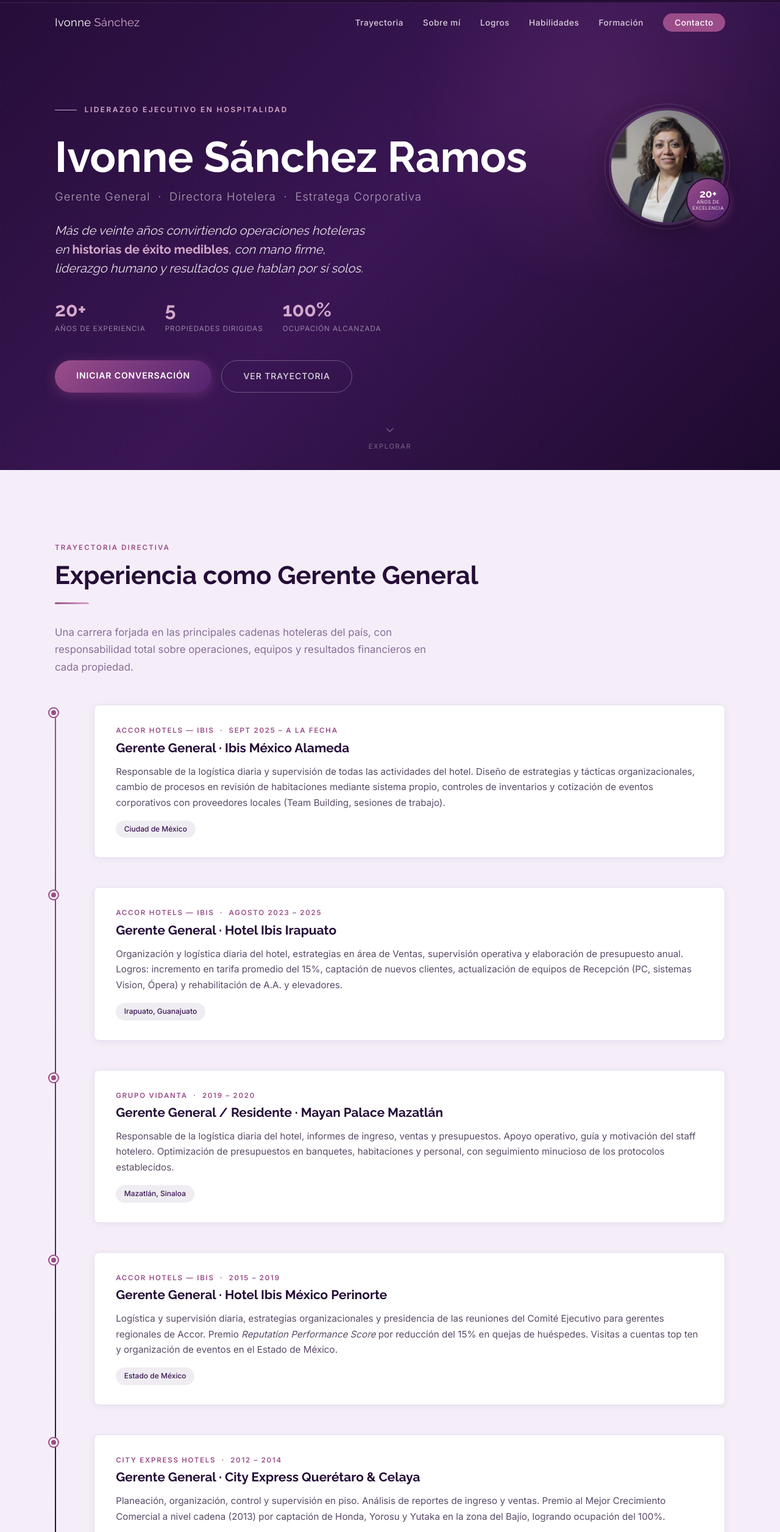
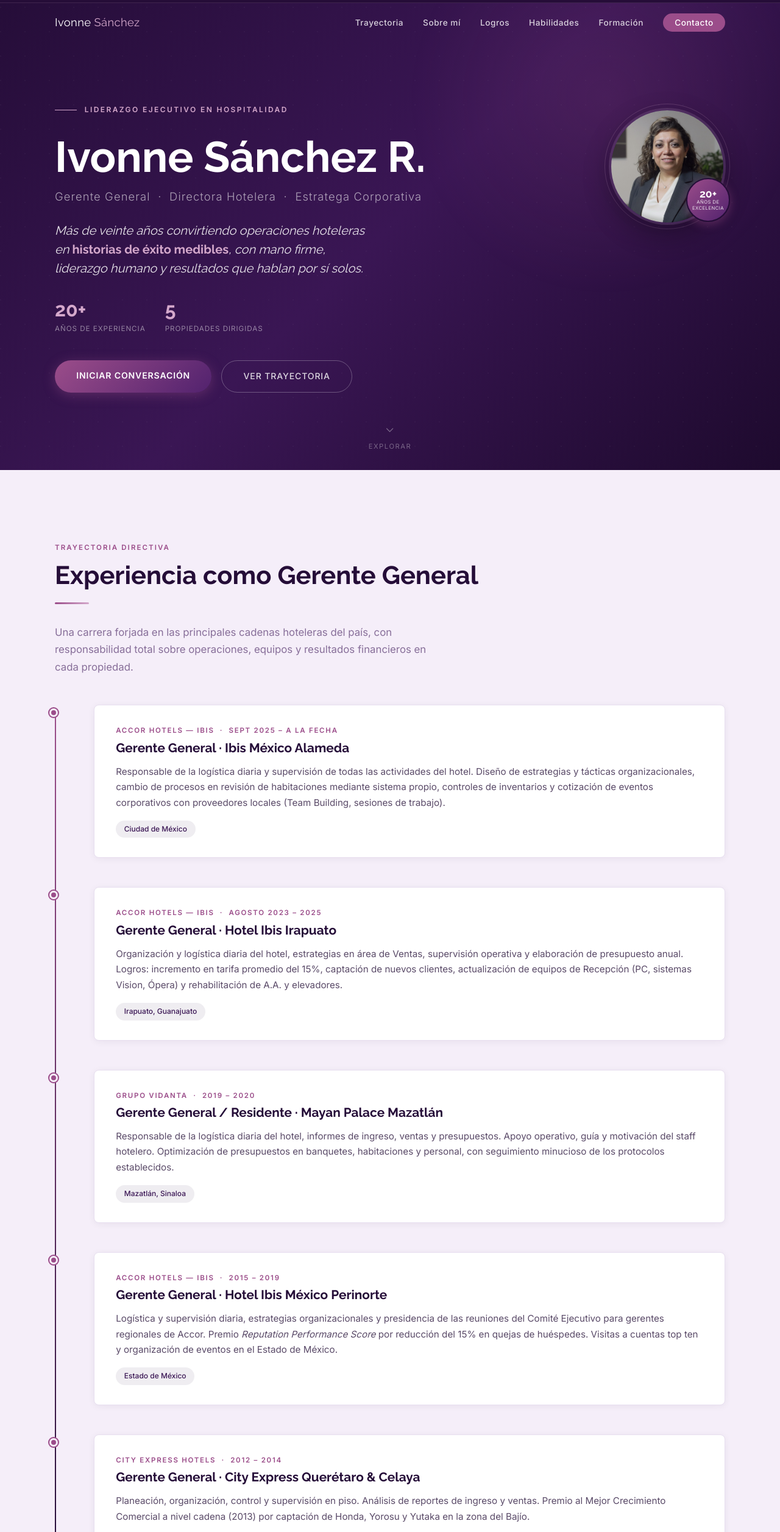
Before and after one commit to rodriwu/ivonne-sanchez, a plain HTML site: page index.html in a window 1280 px wide. Shown: the part 29-2542 px from the top of the page at 61% size. Drawn offline with Linux system fonts and the light colour scheme.

Commit message:
Apellido → R., remover todas las refs de 100% ocupación

```diff
--- a/index.html
+++ b/index.html
@@ -3,8 +3,8 @@
 <head>
   <meta charset="UTF-8" />
   <meta name="viewport" content="width=device-width, initial-scale=1.0" />
-  <title>Ivonne Sánchez Ramos | Directora de Hospitalidad y Gestión Hotelera</title>
-  <meta name="description" content="Ivonne Sánchez Ramos — Más de 20 años de liderazgo ejecutivo en la industria hotelera. Gerente General con trayectoria en Accor, Vidanta y City Express." />
+  <title>Ivonne Sánchez R. | Directora de Hospitalidad y Gestión Hotelera</title>
+  <meta name="description" content="Ivonne Sánchez R. — Más de 20 años de liderazgo ejecutivo en la industria hotelera. Gerente General con trayectoria en Accor, Vidanta y City Express." />
   <link rel="preconnect" href="https://fonts.googleapis.com" />
   <link rel="preconnect" href="https://fonts.gstatic.com" crossorigin />
   <link href="https://fonts.googleapis.com/css2?family=Raleway:wght@300;400;500;600;700&family=Inter:wght@300;400;500;600&display=swap" rel="stylesheet" />
@@ -1056,7 +1056,7 @@
             <span>Liderazgo Ejecutivo en Hospitalidad</span>
           </div>
 
-          <h1 class="hero-name">Ivonne Sánchez Ramos</h1>
+          <h1 class="hero-name">Ivonne Sánchez R.</h1>
           <p class="hero-title">Gerente General &nbsp;·&nbsp; Directora Hotelera &nbsp;·&nbsp; Estratega Corporativa</p>
 
           <p class="hero-tagline">
@@ -1074,10 +1074,6 @@
               <span class="number">5</span>
               <span class="label">Propiedades dirigidas</span>
             </div>
-            <div class="hero-stat">
-              <span class="number">100%</span>
-              <span class="label">Ocupación alcanzada</span>
-            </div>
           </div>
 
           <div class="hero-actions">
@@ -1088,7 +1084,7 @@
 
         <!-- Right: photo -->
         <div class="hero-photo-wrap">
-          <img src="ivonne.jpg" alt="Ivonne Sánchez Ramos — Gerente General" class="hero-photo" />
+          <img src="ivonne.jpg" alt="Ivonne Sánchez R. — Gerente General" class="hero-photo" />
           <div class="hero-badge">
             <span class="yrs">20+</span>
             <span class="yrs-lbl">años de<br/>excelencia</span>
@@ -1185,8 +1181,7 @@
             <p class="timeline-desc">
               Planeación, organización, control y supervisión en piso. Análisis de reportes de
               ingreso y ventas. Premio al Mejor Crecimiento Comercial a nivel cadena (2013) por
-              captación de Honda, Yorosu y Yutaka en la zona del Bajío, logrando
-              ocupación del 100%.
+              captación de Honda, Yorosu y Yutaka en la zona del Bajío.
             </p>
             <span class="timeline-tag">Querétaro &amp; Celaya, Qro.</span>
           </div>
@@ -1322,7 +1317,7 @@
           </div>
           <div class="achievement-metric">1er Lugar</div>
           <h3 class="achievement-title">Mejor Crecimiento Comercial a Nivel Cadena</h3>
-          <p class="achievement-desc">Premio nacional que culminó en ocupación del 100% con clientes corporativos clave como <strong style="color: rgba(255,255,255,0.8)">Honda</strong>.</p>
+          <p class="achievement-desc">Premio nacional por el mejor desarrollo, atención y captación de clientes corporativos clave como <strong style="color: rgba(255,255,255,0.8)">Honda</strong>, Yorosu y Yutaka en la zona del Bajío.</p>
         </div>
 
         <div class="achievement-card fade-in">
@@ -1343,14 +1338,6 @@
           <p class="achievement-desc">Liderazgo comprobado en múltiples formatos: urbano, corporativo y destino vacacional, con resultados positivos en cada transición.</p>
         </div>
 
-        <div class="achievement-card fade-in">
-          <div class="achievement-icon">
-            <svg width="24" height="24" viewBox="0 0 24 24" fill="none" stroke="currentColor" stroke-width="2" stroke-linecap="round" stroke-linejoin="round"><line x1="12" y1="1" x2="12" y2="23"/><path d="M17 5H9.5a3.5 3.5 0 0 0 0 7h5a3.5 3.5 0 0 1 0 7H6"/></svg>
-          </div>
-          <div class="achievement-metric">100%</div>
-          <h3 class="achievement-title">Ocupación Máxima con Clientes Corporativos</h3>
-          <p class="achievement-desc">Alcanzada mediante alianzas estratégicas consolidando al hotel como proveedor preferente del sector industrial y automotriz.</p>
-        </div>
       </div>
     </div>
   </section>
@@ -1510,7 +1497,7 @@
               <div class="contact-item-icon">
                 <svg width="18" height="18" viewBox="0 0 24 24" fill="none" stroke="currentColor" stroke-width="2" stroke-linecap="round" stroke-linejoin="round"><path d="M16 8a6 6 0 0 1 6 6v7h-4v-7a2 2 0 0 0-2-2 2 2 0 0 0-2 2v7h-4v-7a6 6 0 0 1 6-6z"/><rect x="2" y="9" width="4" height="12"/><circle cx="4" cy="4" r="2"/></svg>
               </div>
-              <span>LinkedIn: Ivonne Sánchez Ramos</span>
+              <span>LinkedIn: Ivonne Sánchez R.</span>
             </div>
             <div class="contact-item">
               <div class="contact-item-icon">
@@ -1549,7 +1536,7 @@
   <!-- ═══════════ FOOTER ═══════════ -->
   <footer>
     <div class="container">
-      <p class="footer-name">Ivonne Sánchez Ramos</p>
+      <p class="footer-name">Ivonne Sánchez R.</p>
       <p class="footer-copy">© 2026 · Directora Hotelera &amp; Estratega Corporativa · Todos los derechos reservados</p>
     </div>
   </footer>
```
